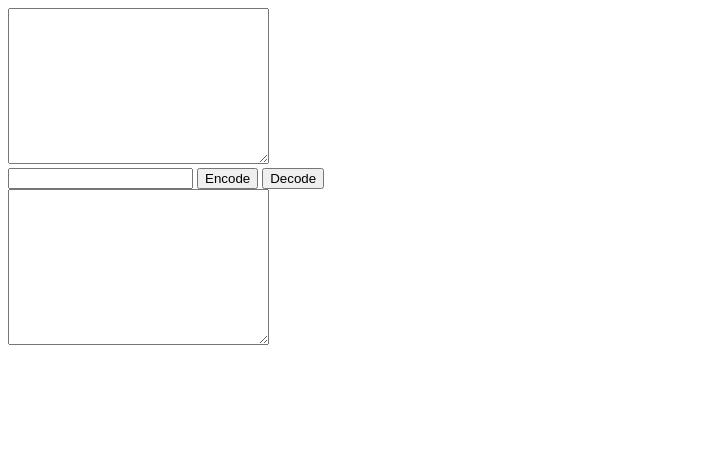
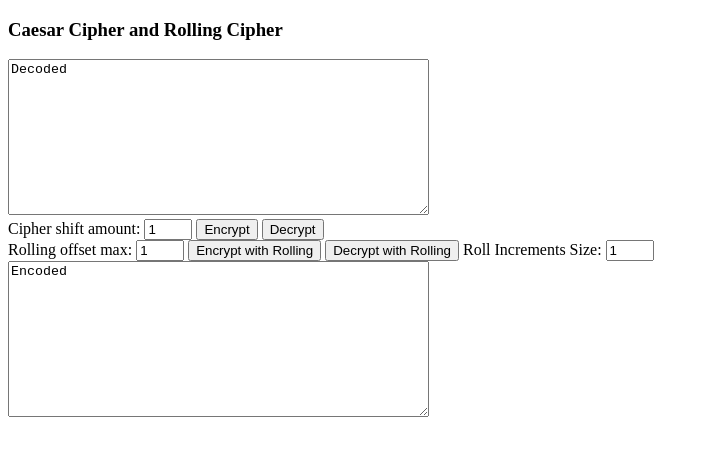
Before and after one commit to AndrewWilkinson/Caesar-Cipher, a plain HTML site: page index.html in a window 1280 px wide. Shown: the whole page, without its empty margins (0-709 px from the left). Drawn offline with Linux system fonts and the light colour scheme.

Commit message:
Usable interface, added varaible rolling increment

```diff
--- a/caesarCipher.js
+++ b/caesarCipher.js
@@ -1,7 +1,7 @@
 function caesarCipher(text, key) {
 
     if (text === "")
-    return "";
+    {return "";}
 
     if (!text instanceof String) {
         return;
@@ -73,17 +73,17 @@ function caesarCipher(text, key) {
 
 }
 
-function rollingCaesarCipher(text, minRoll, maxRoll) {
+function rollingCaesarCipher(text, minRoll, maxRoll, rollChange) {
 
     if (text === "")
-    return "";
+    {return "";}
 
     if (!text instanceof String) {
         return;
     }
     let newText = "";
 
-    for (var i = 0, roll = 0; i < text.length; i++, roll++)
+    for (var i = 0, roll = 0; i < text.length; i++, roll+=rollChange)
     {
         newText += caesarCipher(text[i], minRoll+roll);
         if (roll > maxRoll) {roll = 0};
@@ -92,17 +92,18 @@ function rollingCaesarCipher(text, minRoll, maxRoll) {
     return newText;
 }
 
-function DecodeRollingCaesarCipher(text, minRoll, maxRoll) {
+//Should take negative values matching the values used when encoding
+function DecodeRollingCaesarCipher(text, minRoll, maxRoll, rollChange) {
 
     if (text === "")
-    return "";
+    {return "";}
 
     if (!text instanceof String) {
         return;
     }
     let newText = "";
 
-    for (var i = 0, roll = 0; i < text.length; i++, roll--)
+    for (var i = 0, roll = 0; i < text.length; i++, roll-=rollChange)
     {
         newText += caesarCipher(text[i], minRoll+roll);
         if (roll < maxRoll) {roll = 0};
--- a/index.html
+++ b/index.html
@@ -1,21 +1,44 @@
 <!DOCTYPE html>
 <html lang="en">
+
 <head>
     <meta charset="UTF-8">
     <meta http-equiv="X-UA-Compatible" content="IE=edge">
     <meta name="viewport" content="width=device-width, initial-scale=1.0">
     <title>Caesar Cipher</title>
 
+    <script src="index.js"></script>
     <script src="caesarCipher.js"></script>
 
+
 </head>
+
 <body>
-<textarea name="Decoded" id="" cols="30" rows="10"></textarea>
-<div>
-    <input type="number" name="" id="" value=""></input>
-    <button type="button" value="">Encode</button>
-    <button type="button" value="">Decode</button>
-</div>
-<textarea name="Encoded" id="" cols="30" rows="10"></textarea>
+
+    <h3>Caesar Cipher and Rolling Cipher</h3>
+
+    <textarea name="Decoded" id="decoded" cols="50" rows="10">Decoded</textarea>
+    <div>
+        <label for="shift">Cipher shift amount: </label>
+        <input type="number" name="shift" id="shift" value="1" style="width: 40px;"></input>
+        <button onclick="simpleEncrypt(Number(shift.value))">Encrypt</button>
+        <button onclick="simpleDecrypt(Number(shift.value))">Decrypt</button>
+    </div>
+    <div>
+        <label for="roll_shift_offset">Rolling offset max:</label>
+        <input type="number" name="roll_shift_offset" id="roll_shift_offset" value="1" min="1"
+            style="width: 40px;"></input>
+        <button type="button"
+            onclick="useRollingEncrypt(Number(shift.value),(Number(shift.value)+Number(roll_shift_offset.value)),Number(roll_increment.value))">Encrypt
+            with Rolling</button>
+        <button type="button"
+            onclick="useRollingDecrypt(Number(shift.value),(Number(shift.value)+Number(roll_shift_offset.value)),Number(roll_increment.value))">Decrypt
+            with Rolling</button>
+            <label for="roll_increment">Roll Increments Size:</label>
+            <input type="number" name="roll_increment" id="roll_increment" value="1"
+                style="width: 40px;"></input>
+    </div>
+    <textarea name="Encoded" id="encoded" cols="50" rows="10">Encoded</textarea>
 </body>
+
 </html>
--- a/index.js
+++ b/index.js
@@ -0,0 +1,26 @@
+// import { caesarCipher, rollingCaesarCipher , DecodeRollingCaesarCipher } from "./caesarCipher.js";
+
+
+//TODO live update opposite text box
+
+function simpleEncrypt(shift)
+{
+    document.getElementById("encoded").value = caesarCipher(document.getElementById("decoded").value, shift);
+}
+
+function simpleDecrypt(shift)
+{
+    document.getElementById("decoded").value = caesarCipher(document.getElementById("encoded").value, -shift);
+}
+
+function useRollingEncrypt(minShift , maxShift, rollProgression)
+{
+    document.getElementById("encoded").value = rollingCaesarCipher(document.getElementById("decoded").value, minShift, maxShift, rollProgression)
+}
+
+function useRollingDecrypt(minShift , maxShift, rollProgression)
+{
+    document.getElementById("decoded").value = DecodeRollingCaesarCipher(document.getElementById("encoded").value, -minShift, -maxShift, rollProgression)
+}
+
+//Something is very wrong... I think.
```
Also changed, not shown: caesarCipher.spec.js (+4 -0 lines).
